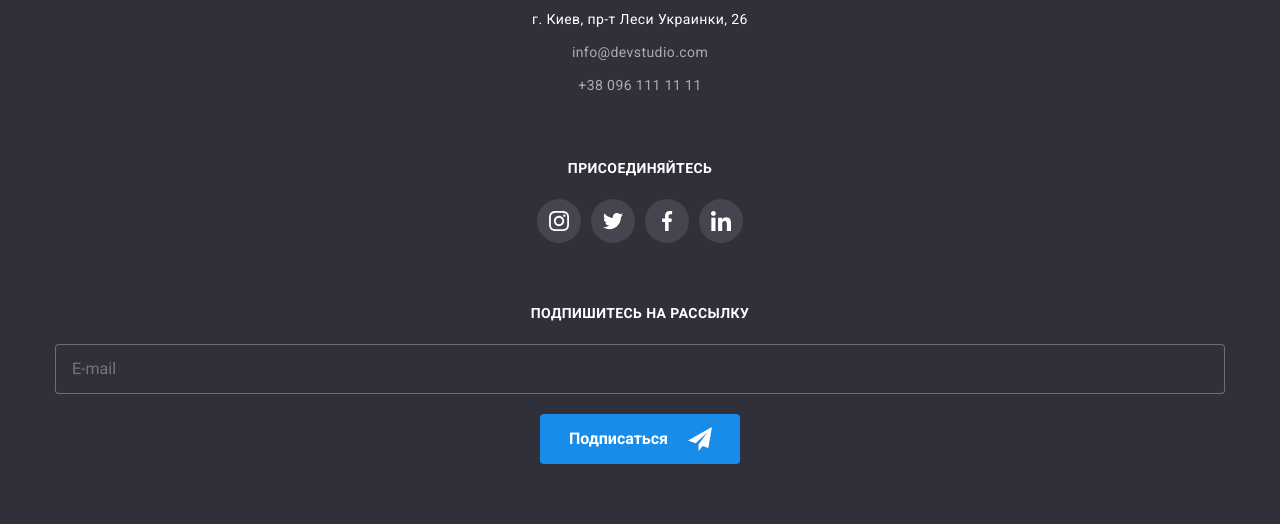
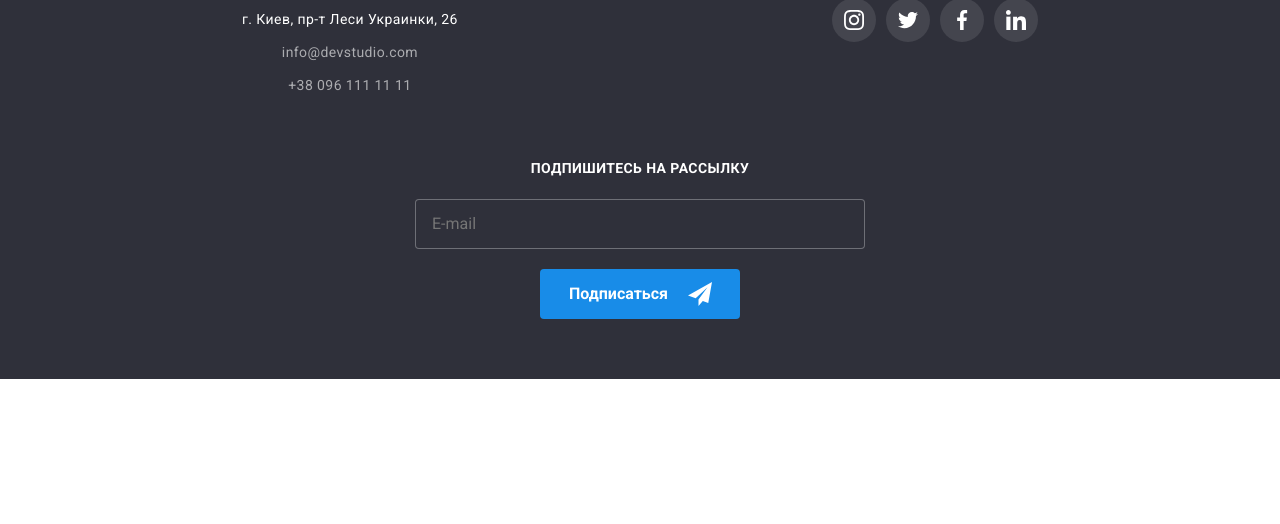
Before and after one commit to midavkk/goit-markup-hw-08, a plain HTML site: page index.html in a window 1280 px wide. Shown: the part 3320-3844 px from the top of the page. After the commit the page ends 3699 px from the top, so only its background shows below. Drawn offline with nearby package versions, Linux system fonts and the light colour scheme; files that its build step writes are made by us from their sources.

Commit message:
Update _footer.scss

```diff
--- a/sass/components/_footer.scss
+++ b/sass/components/_footer.scss
@@ -1,6 +1,15 @@
 .footer {
   background-color: #2f303a;
   padding: 60px 0;
+}
+
+.footer-box {
+  flex-wrap: wrap;
+  justify-content: space-around;
+  @include tablet {
+    display: flex;
+    flex-wrap: wrap;
+  }
 }
 
 .footer-logo {
@@ -11,8 +20,11 @@
 
 .address {
   display: flex;
-  justify-content: center;
+  flex-direction: column;
+  margin-left: auto;
+  margin-right: auto;
 }
+
 .footer-content {
   max-width: 231px;
   min-height: 81px;
@@ -103,6 +115,8 @@
   width: 100%;
   display: flex;
   flex-direction: column;
+  justify-content: center;
+
   // @include tablet {
   //   width: calc((100% - 30px) / 2);
   // }
@@ -120,6 +134,11 @@
   flex-wrap: wrap;
   justify-content: center;
   gap: 20px;
+  @include tablet {
+    width: 450px;
+    margin-left: auto;
+    margin-right: auto;
+  }
 }
 
 .input-footer {
```
